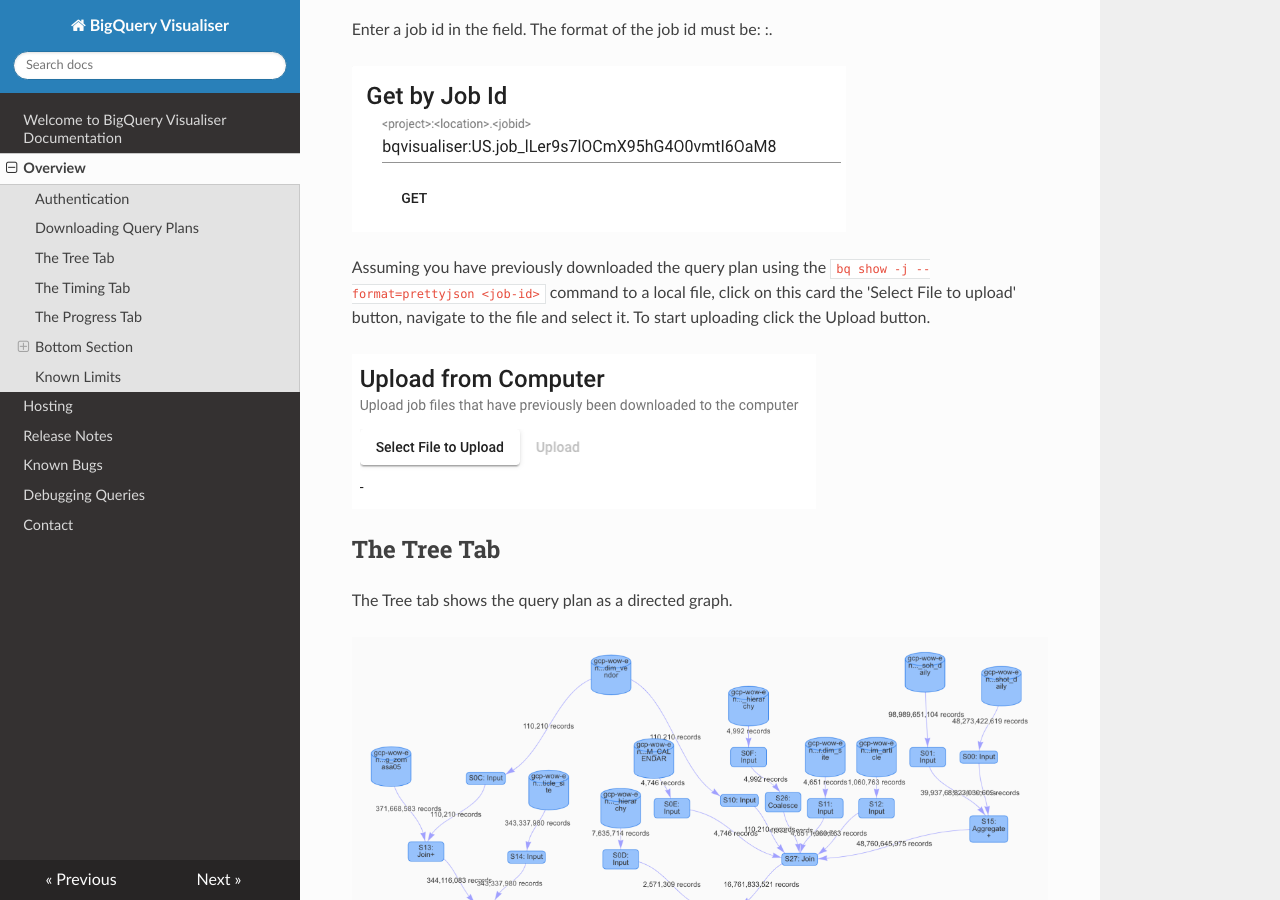
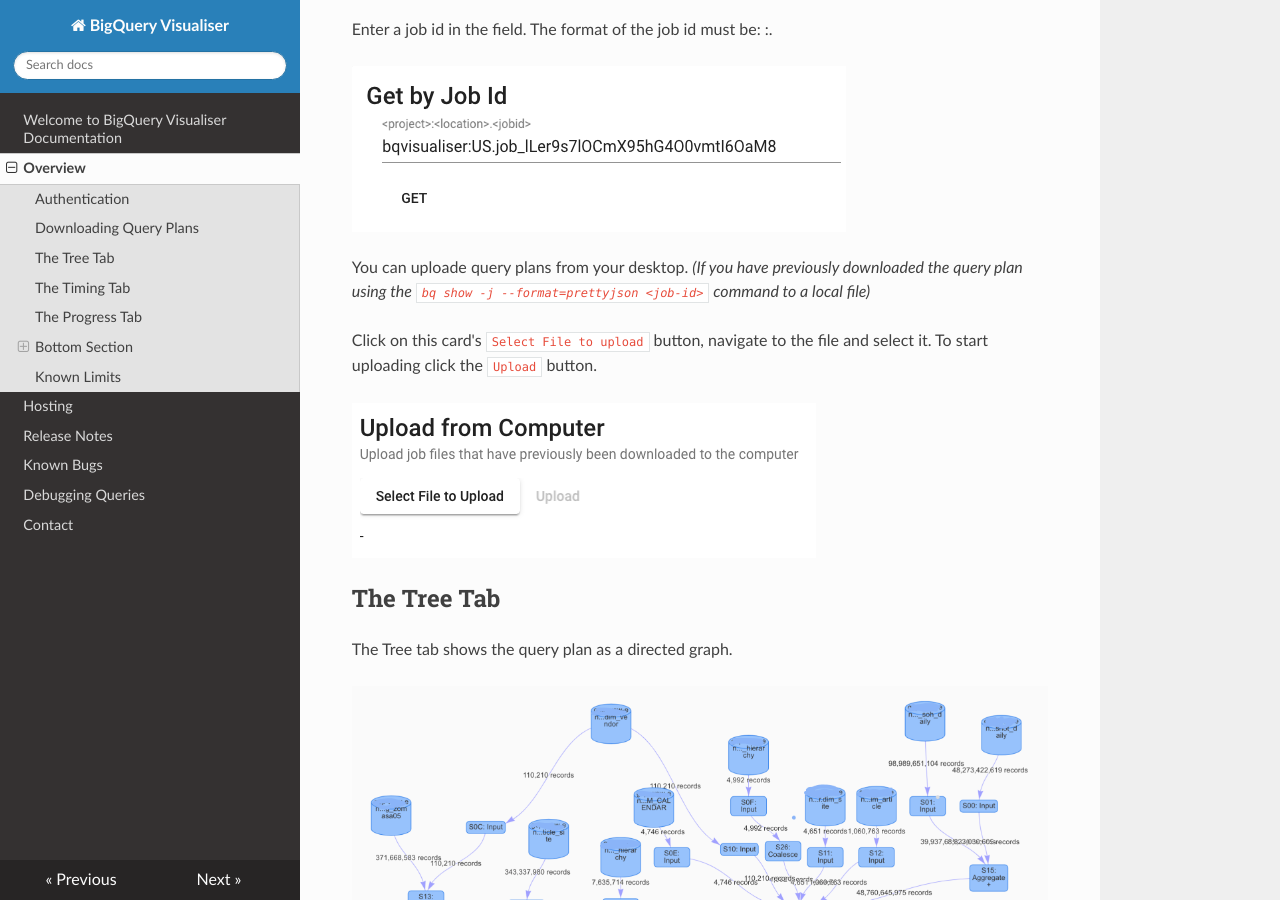
Before and after one commit to smeyn/bqvisualiser-rdt, an MkDocs documentation site: the page built from docs/overview.md, in a window 1280 px wide and 900 px high, scrolled down 1167 px. Built offline with MkDocs 1.6.1, drawn with Linux system fonts in a browser that asks for light colours; nearby versions of some CDN libraries.

Commit message:
Small fixes

```diff
--- a/docs/overview.md
+++ b/docs/overview.md
@@ -36,10 +36,11 @@ Enter a job id in the field. The format of the job id must be:
 
 ![GetById](images/GetById.png)
 
+You can uploade query plans from your desktop.
+_(If you have previously downloaded the query plan using the `bq show -j --format=prettyjson <job-id>` command to a local file)_
 
-Assuming you have previously downloaded the query plan using the `bq show -j --format=prettyjson <job-id>` command to a local file,
-click on this card the 'Select File to upload' button, navigate to the file and select it. To start uploading click the
-Upload button.
+Click on this card's  `Select File to upload` button, navigate to the file and select it. To start uploading click the
+`Upload` button.
 
 ![upload](images/upload.png)
 
```
Also changed, not shown: docs/Building.md (+3 -3 lines), docs/images/tree.png.
